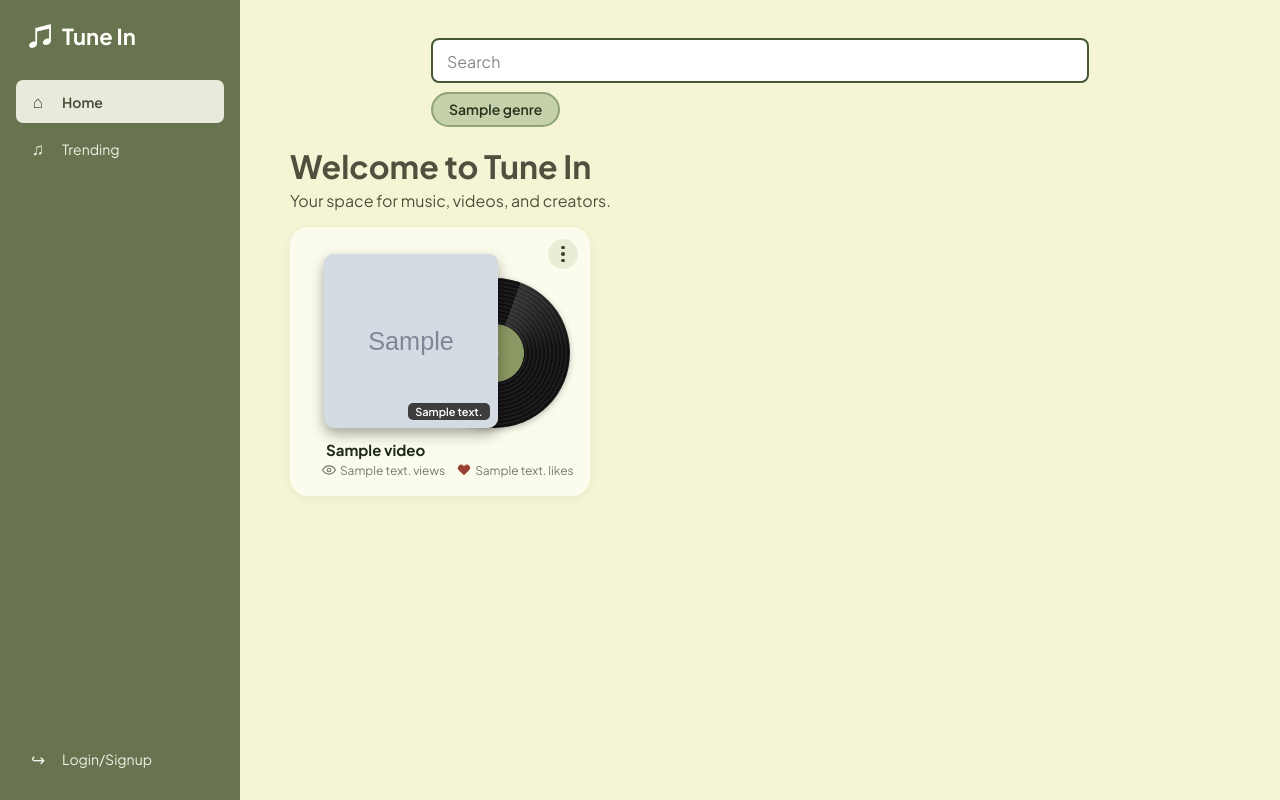
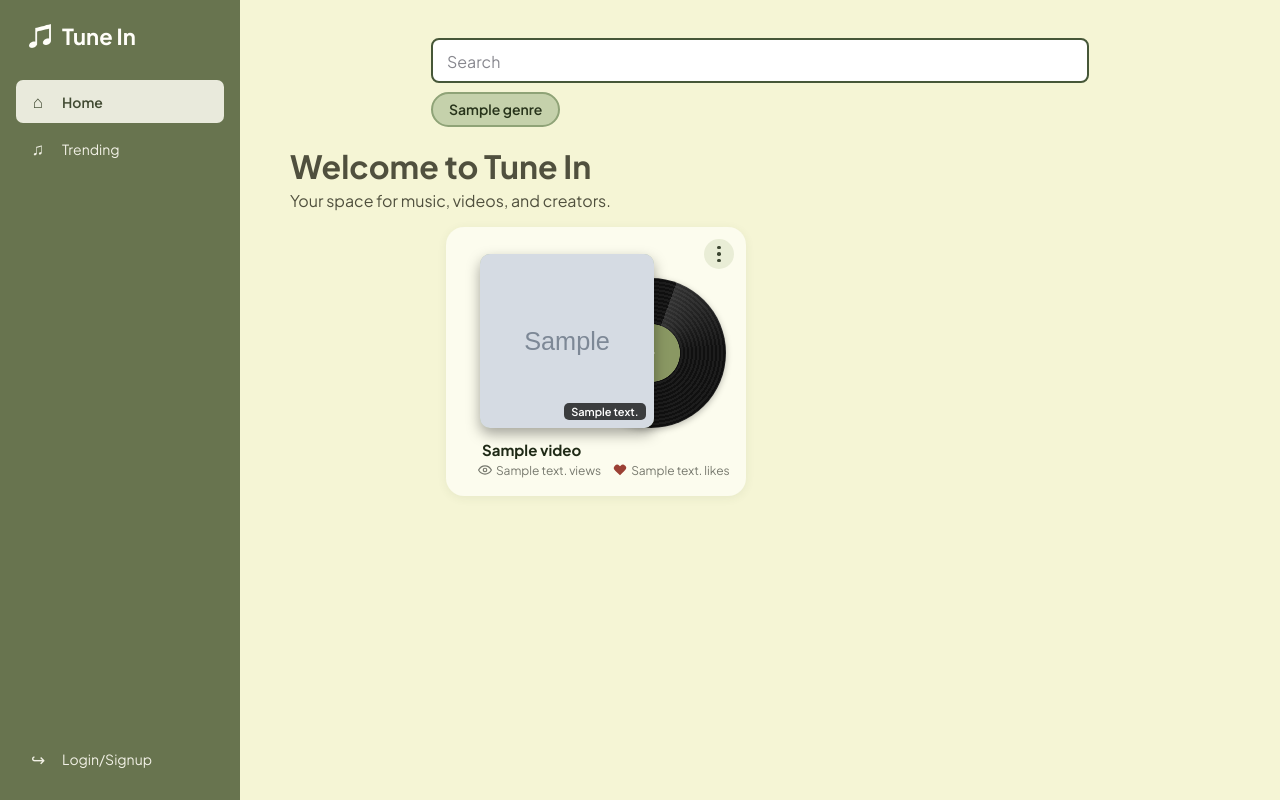
Before and after one commit to CSCI-5117-F26/developing-the-interactive-web-project-1-group-4, a Python web app: template src/developing-the-interactive-web-project-1-group-4/templates/home.html in a window 1280 px wide. Run offline with Jinja, Linux system fonts and the light colour scheme; the template is opened without the code that fills it: most values are stand-ins (such as "Sample title", 1, 10 or a date in 2020); grey boxes marked "Sample" are stand-in pictures; some libraries are stand-ins or nearby versions.

Commit message:
Center video card grids

```diff
--- a/src/developing-the-interactive-web-project-1-group-4/static/css/video-card-uniform.css
+++ b/src/developing-the-interactive-web-project-1-group-4/static/css/video-card-uniform.css
@@ -13,14 +13,14 @@
 /* Grids (Home, Search, Genre): fixed-width columns, left aligned */
 .mv-grid {
     grid-template-columns: repeat(auto-fill, var(--vcard-w));
-    justify-content: space-between;     /* cards spread evenly across the row */
+    justify-content: center;     /* cards spread evenly across the row */
 }
 
 /* Pure grids (Manage Videos, Profile, Subscriptions, Upload): each cell is one card + 14px each side */
 .pure-g.mv-grid-pure {
     display: grid;
     grid-template-columns: repeat(auto-fill, calc(var(--vcard-w) + 28px));
-    justify-content: space-between;     /* cards spread evenly across the row */
+    justify-content: center;     /* cards spread evenly across the row */
 }
 
 .mv-grid-pure > .mv-cell {
```
